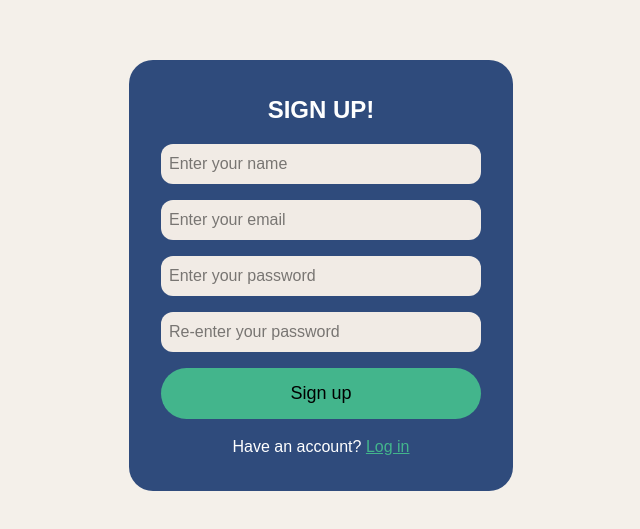
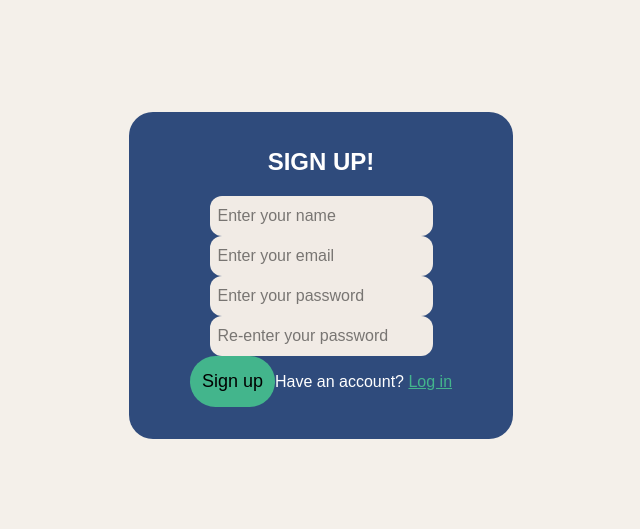
Before and after one commit to krisisy/unibudget, a Next.js app: page /signup in a window 1280 px wide. Shown: the part 125-654 px from the top of the page, without its empty margins (319-959 px from the left). Built offline with nearby package versions, Linux system fonts and the light colour scheme.

Commit message:
set up login and signup with db

```diff
--- /dev/null
+++ b/src/app/api/auth/login/route.js
@@ -0,0 +1,16 @@
+import { prisma } from '@/lib/prisma'
+import { cookies } from 'next/headers'
+import { NextResponse } from 'next/server'
+
+export async function POST(req) {
+  const { email, password } = await req.json()
+
+  const user = await prisma.user.findUnique({ where: { email } })
+
+  if (!user || user.password !== password) {
+    return NextResponse.json({ error: 'Invalid credentials' }, { status: 401 })
+  }
+
+  cookies().set('user', user.email, { httpOnly: true })
+  return NextResponse.json({ success: true })
+}
--- /dev/null
+++ b/src/app/api/auth/logout/route.js
@@ -0,0 +1,7 @@
+import { cookies } from 'next/headers'
+import { NextResponse } from 'next/server'
+
+export async function POST() {
+  cookies().delete('user')
+  return NextResponse.json({ success: true })
+}
--- /dev/null
+++ b/src/app/api/auth/signup/route.js
@@ -0,0 +1,17 @@
+import { prisma } from '@/lib/prisma'
+import { NextResponse } from 'next/server'
+
+export async function POST(req) {
+  const { name, email, password } = await req.json()
+
+  const existing = await prisma.user.findUnique({ where: { email } })
+  if (existing) {
+    return NextResponse.json({ error: 'Email already in use' }, { status: 400 })
+  }
+
+  const user = await prisma.user.create({
+    data: { name, email, password }
+  })
+
+  return NextResponse.json({ success: true, user })
+}
--- a/src/app/api/users/route.ts
+++ /dev/null
@@ -1,21 +0,0 @@
-// src/app/api/users/route.ts
-import { NextResponse } from 'next/server'
-import { prisma } from '../../../../lib/prisma'
-
-// GET /api/users
-export async function GET() {
-  const users = await prisma.user.findMany()
-  return NextResponse.json(users)
-}
-
-// POST /api/users
-export async function POST(request: Request) {
-  const body = await request.json()
-  const { name, email } = body
-
-  const newUser = await prisma.user.create({
-    data: { name, email },
-  })
-
-  return NextResponse.json(newUser)
-}
--- /dev/null
+++ b/src/app/login/page.js
@@ -0,0 +1,57 @@
+'use client'
+import Link from "next/link";
+import { useState } from 'react'
+import { useRouter } from 'next/navigation'
+
+export default function Login() {
+  const router = useRouter()
+  const [form, setForm] = useState({ email: '', password: '' })
+  const [error, setError] = useState('')
+
+  const handleChange = e => setForm({ ...form, [e.target.name]: e.target.value })
+
+  const handleSubmit = async e => {
+    e.preventDefault()
+
+    const res = await fetch('/api/auth/login', {
+      method: 'POST',
+      headers: { 'Content-Type': 'application/json' },
+      body: JSON.stringify(form),
+    })
+
+    if (res.ok) router.push('/tracker')
+    else {
+      const data = await res.json()
+      setError(data.error)
+    }
+  }
+
+  return (
+
+    <div className="auth-page">
+      <div className="auth-box">
+        <h2>LOG IN AND START TRACKING!</h2>
+        <form onSubmit={handleSubmit}>
+          <input type="email" onChange={handleChange} placeholder="Enter your email" className="auth-input" required />
+          <input type="password" onChange={handleChange} placeholder="Enter your password" className="auth-input" required />
+          <button type="submit" className="auth-button">
+            <Link href="/tracker">Login</Link>
+          </button>
+          {error && <p style={{ color: 'red' }}>{error}</p>}
+
+        </form>
+        <button className="auth-alt-button">
+            <Link href="/signup">Sign up</Link>
+          </button>
+      </div>
+    </div>
+
+    // <form onSubmit={handleSubmit}>
+    //   <h2>Login</h2>
+    //   <input name="email" onChange={handleChange} placeholder="Email" required />
+    //   <input name="password" type="password" onChange={handleChange} placeholder="Password" required />
+    //   <button type="submit">Login</button>
+    //   {error && <p style={{ color: 'red' }}>{error}</p>}
+    // </form>
+  )
+}
--- a/src/app/page.js
+++ b/src/app/page.js
@@ -3,20 +3,11 @@ import Link from "next/link";
 
 export default function Home() {
   return (
-    <div className="auth-page">
-      <div className="auth-box">
-        <h2>LOG IN AND START TRACKING!</h2>
-        <input type="email" placeholder="Enter your email" className="auth-input" />
-        <input type="password" placeholder="Enter your password" className="auth-input" />
-        <button className="auth-button">
-          <Link href="/tracker">Login</Link>
-        </button>
-
-        <button className="auth-alt-button">
-          <Link href="/signup">Sign up</Link>
-        </button>
-
+    <>
+      <div className="container">
+        <button><Link href="/login">Log in</Link></button>
+        <button><Link href="/signup">Sign up</Link></button>
       </div>
-    </div>
+    </>
   );
 }
--- a/src/app/signup/page.js
+++ b/src/app/signup/page.js
@@ -1,16 +1,68 @@
+'use client'
 import Link from "next/link";
+import { useState } from "react";
+import { useRouter } from "next/navigation";
 
 export default function Signup() {
+  const router = useRouter()
+  const [form, setForm] = useState({ name: '', email: '', password: '', confirm: '' })
+  const [error, setError] = useState('')
+
+  const handleChange = e => setForm({ ...form, [e.target.name]: e.target.value })
+
+  const handleSubmit = async e => {
+    e.preventDefault()
+    if (form.password !== form.confirm) return setError("Passwords don't match")
+
+    const res = await fetch('/api/auth/signup', {
+      method: 'POST',
+      headers: { 'Content-Type': 'application/json' },
+      body: JSON.stringify(form),
+    })
+
+    if (res.ok) router.push('/')
+    else {
+      const data = await res.json()
+      setError(data.error)
+    }
+  }
   return (
     <div className="auth-page">
       <div className="auth-box">
         <h2>SIGN UP!</h2>
-        <input type="text" placeholder="Enter your name" required className="auth-input" />
-        <input type="email" placeholder="Enter your email" required className="auth-input" />
-        <input type="password" placeholder="Enter your password" className="auth-input" />
-        <input type="password" placeholder="Re-enter your password" className="auth-input" />
-        <button className="auth-button"><Link href="/">Sign up</Link></button>
-        <span>Have an account? <Link href="/" style={{color:'#43b58c', textDecoration: 'underline'}}>Log in</Link></span>
+        <form onSubmit={handleSubmit}>
+          <input className="auth-input"
+            name="name"
+            onChange={handleChange}
+            type="text"
+            placeholder="Enter your name"
+            required />
+
+          <input className="auth-input"
+            name="email"
+            onChange={handleChange}
+            type="email"
+            placeholder="Enter your email"
+            required />
+
+          <input className="auth-input"
+            name="password"
+            onChange={handleChange}
+            type="password"
+            placeholder="Enter your password"
+            required />
+
+          <input className="auth-input"
+            name="confirm"
+            onChange={handleChange}
+            type="password"
+            placeholder="Re-enter your password"
+            required />
+          <br />
+          <button className="auth-button" type="submit"><Link href="/">Sign up</Link></button>
+          {error && <p style={{ color: 'red' }}>{error}</p>}
+          <span>Have an account? <Link href="/login" style={{color:'#43b58c', textDecoration: 'underline'}}>Log in</Link></span>
+        </form>
       </div>
 
     </div>
```
